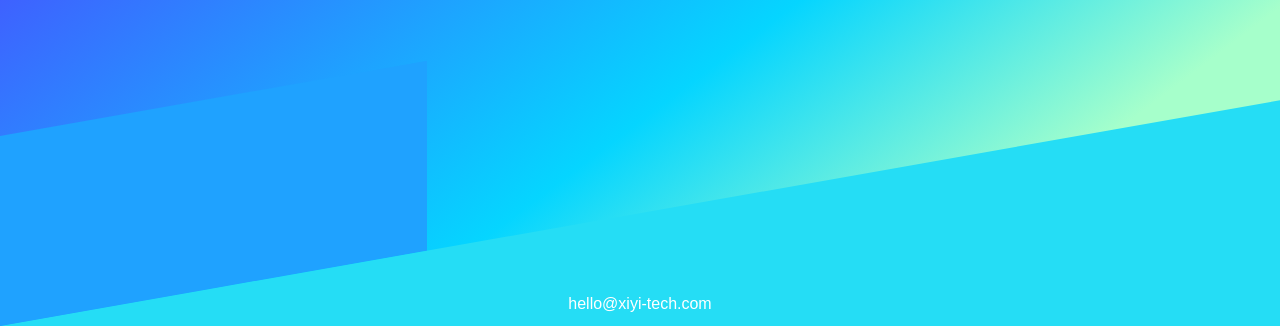
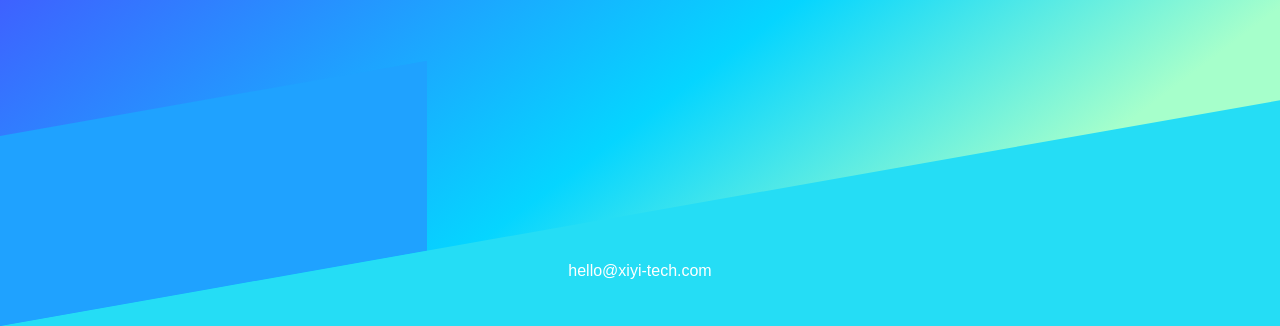
Before and after one commit to mogly/fanqie, a plain HTML site: page index.html in a window 1280 px wide. Shown: the part 474-800 px from the top of the page. Drawn offline with Linux system fonts and the light colour scheme.

Commit message:
Update index.html

```diff
--- a/index.html
+++ b/index.html
@@ -31,7 +31,7 @@ svg {
 
 .logo{text-align: center;}
 .logo img{height: 100px}
-.mail{width: 100%;text-align: center;height: 35px;line-height: 35px;font-style: 14px; color: #fff;position: fixed;left: 0;bottom: 5px;}
+.mail{width:100%;text-align:center;height:30px;line-height:30px;font-style:15px; color: #fff;position:fixed;left:0;bottom:5%;}
 </style>
 </head>
 <body>
```
